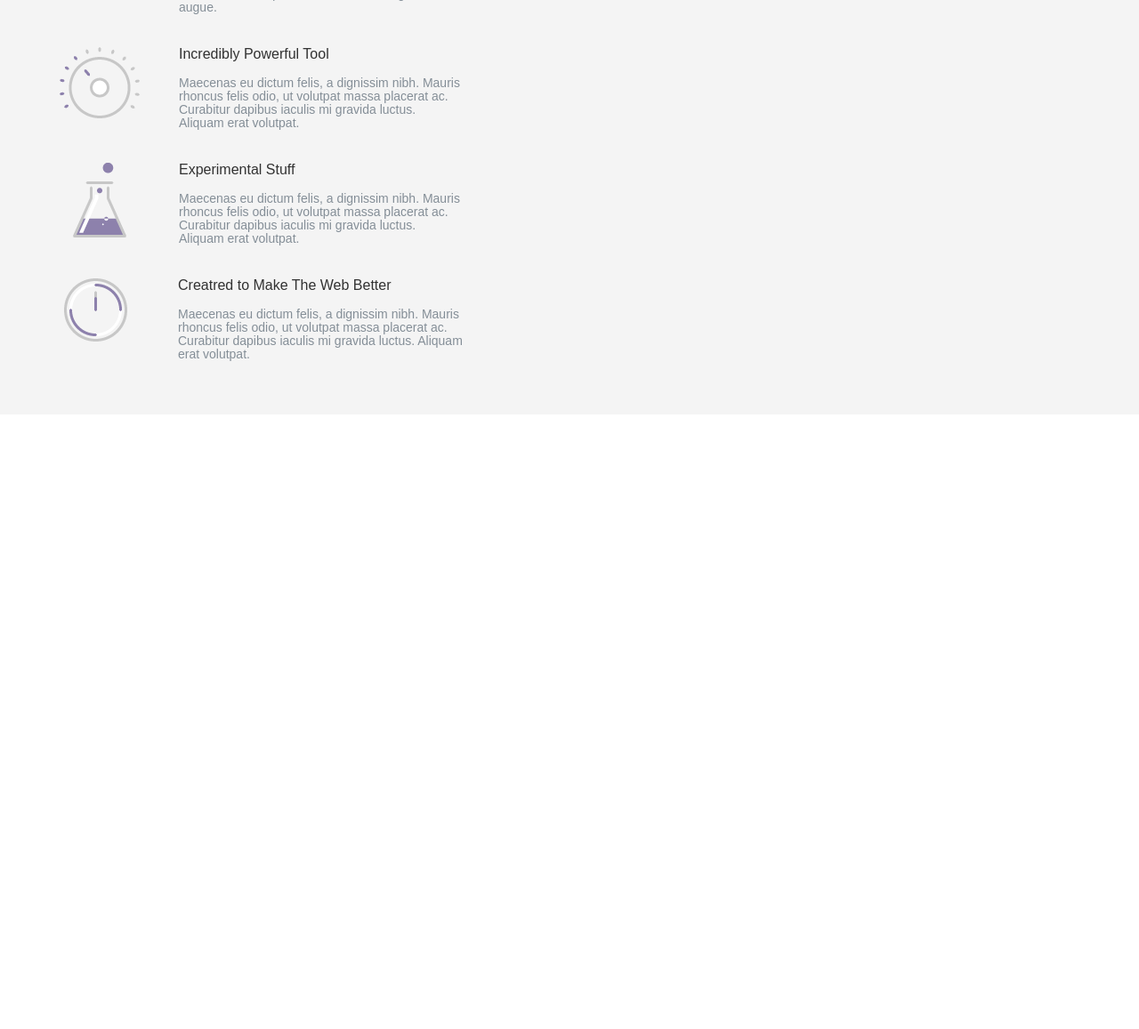
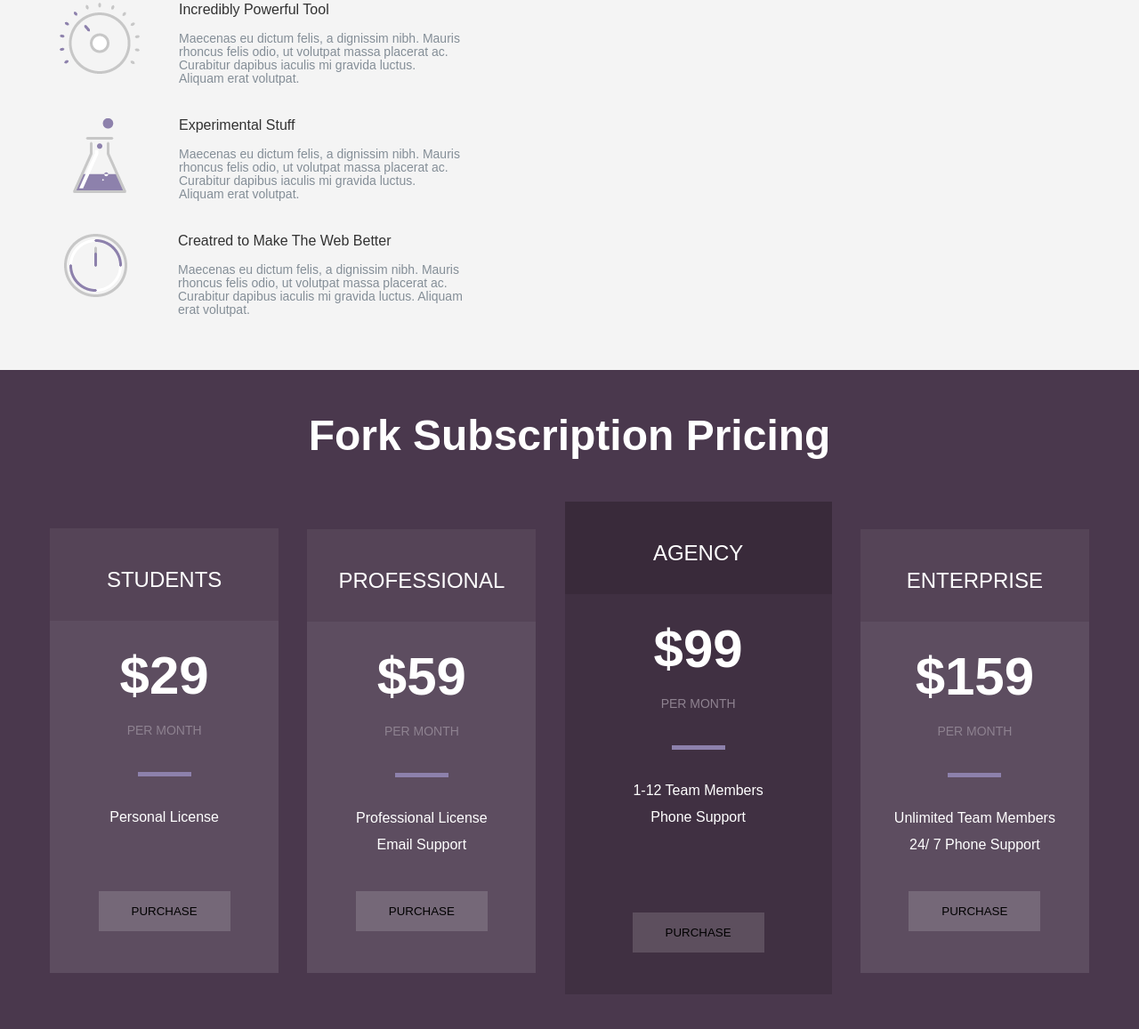
Before and after one commit to madestavich/step-2, a website: page index.html in a window 1280 px wide. Shown: the part 1533-2690 px from the top of the page at 89% size. Before the commit the page ends 2020 px from the top, so only its background shows below. Drawn offline with nearby package versions, Linux system fonts and the light colour scheme; files that its build step writes are made by us from their sources; files whose address does not match are found by name.

Commit message:
+Fork Subscription Pricing

```diff
--- a/index.html
+++ b/index.html
@@ -67,8 +67,7 @@
     <section class="about">
       <div class="container">
         <p class="app-text">Unlimited 30-Days Trial Period</p>
-          <h2 class="about__tittle">Revolutionary
-              <p>editor</p>
+          <h2 class="about__tittle">Revolutionary  editor
           </h2>
           <p class="about__description">Aenean cursus imperdiet nisl id fermentum. Aliquam pharetra dui laoreet
               vulputate
@@ -90,11 +89,11 @@
                     <svg class="octicon octicon-star v-align-text-bottom" viewBox="0 0 14 16" version="1.1"
                         width="14" height="16" aria-hidden="true">
                         <path fill-rule="evenodd"
-                              d="M14 6l-4.9-.6 4L7 1 4.9 5.36 0 6l3.6 3.26L2.67 14 7 11.67 11.33 14l-.93-4.74L14 6z">
+                            d="M14 6l-4.9-.64L7 1 4.9 5.36 0 6l3.6 3.26L2.67 14 7 11.67 11.33 14l-.93-4.74L14 6z">
                         </path>
                     </svg>
                     <span class="about__github-link_text">Star</span></a>
-                  <a href="#" class="about__github-link_count">14,646</a>
+                <a href="#" class="about__github-link_count">14,665</a>
             </div>
               <div class="about__github-links-container flex-wrapper">
                   <a href="#" class="about__github-link flex-wrapper">
@@ -183,6 +182,84 @@
 
 
 
+
+
+
+
+
+
+
+
+
+
+
+
+
+
+
+
+
+
+
+<section class="pricing">
+  <div class="container">
+      <h2 class="pricing__title">Fork Subscription
+          Pricing</h2>
+      <div class="pricing__list flex-wrapper">
+          <div class="pricing__item">
+              <p class="pricing__item_title">Students</p>
+              <div class="pricing__item_bg-wrapper">
+                  <p class="pricing__item_price">$29</p>
+                  <p class="pricing__item_per-month">per month</p>
+                  <div class="pricing__item_line"></div>
+                  <p class="pricing__item_description pricing__item_description-mod">Personal License</p>
+                  <button class="btn pricing__item_btn-mod">purchase</button>
+              </div>
+          </div>
+          <div class="pricing__item">
+              <p class="pricing__item_title">professional</p>
+              <div class="pricing__item_bg-wrapper">
+                  <p class="pricing__item_price">$59</p>
+                  <p class="pricing__item_per-month">per month</p>
+                  <div class="pricing__item_line"></div>
+                  <p class="pricing__item_description">Professional License</br>
+                      Email Support</p>
+                  <button class="btn pricing__item_btn-mod">purchase</button>
+              </div>
+          </div>
+          <div class="pricing__item">
+              <p class="pricing__item_title pricing__item_title-active">agency</p>
+              <div class="pricing__item_bg-wrapper pricing__item_bg-wrapper-active">
+                  <p class="pricing__item_price">$99</p>
+                  <p class="pricing__item_per-month">per month</p>
+                  <div class="pricing__item_line"></div>
+                  <p class="pricing__item_description pricing__item_description-active">1-12 Team Members</br>
+                      Phone Support</p>
+                  <button class="btn pricing__item_btn-mod">purchase</button>
+              </div>
+          </div>
+          <div class="pricing__item">
+              <p class="pricing__item_title">enterprise</p>
+              <div class="pricing__item_bg-wrapper">
+                  <p class="pricing__item_price">$159</p>
+                  <p class="pricing__item_per-month">per month</p>
+                  <div class="pricing__item_line"></div>
+                  <p class="pricing__item_description">Unlimited Team Members</br>
+                      24/ 7 Phone Support</p>
+                  <button class="btn pricing__item_btn-mod ">purchase</button>
+              </div>
+          </div>
+      </div>
+  </div>
+</section>
+
+
+
+
+
+
+
+
     <script src="./dist/js/scripts.min.js"></script>
   </body>
 </html>
--- a/src/scss/_main.scss
+++ b/src/scss/_main.scss
@@ -272,7 +272,7 @@
 .tools__editor-img {
   background-image: url(../img/tools/editor.png);
   background-repeat: no-repeat;
-  width: 317px;
+  width: 290px;
   min-height: 497px;
   position: absolute;
   right: 0;
@@ -298,3 +298,127 @@
     }
   }
 }
+
+
+
+// pricing section !!!
+
+
+
+
+
+
+
+.pricing {
+  background: #4a384d;
+  text-align: center;
+  padding-bottom: 97px;
+
+  &__title {
+    padding: 50px 0;
+    color: $white-text;
+    font-size: 36px;
+    font-weight: 700;
+  }
+  &__item_title {
+    background: rgba(255, 255, 255, 0.06);
+    padding: 46px 0 34px;
+    color: $white-text;
+    font-size: 24px;
+    text-transform: uppercase;
+  }
+  &__item_title-active {
+    background: #392a3a;
+  }
+  &__item_price {
+    color: $white-text;
+    font-size: 60px;
+    font-weight: 700;
+    padding: 32px 0 24px;
+  }
+  &__item_line {
+    background: #8d81ac;
+    height: 5px;
+    width: 60px;
+    margin-bottom: 31px;
+
+  }
+  &__item_per-month {
+    text-transform: uppercase;
+    font-size: 14px;
+    color: #8e8290;
+    position: relative;
+    padding-bottom: 40px;
+  }
+
+  &__item_description {
+    color: $white-text;
+    font-size: 16px;
+    line-height: 30px;
+    margin-bottom: 37px;
+  }
+  &__item_description-mod {
+    margin-bottom: 68px;
+  }
+  &__item {
+    max-width: 257px;
+    margin: 0 auto;
+    width: 90%;
+    margin-bottom: 15px;
+  }
+
+  &__item_bg-wrapper {
+    @include flex-colum;
+    align-items: center;
+    background: #5d4d60;
+  }
+  &__item_bg-wrapper-active {
+    background: #403042;
+  }
+  &__item_btn-mod {
+    margin-bottom: 47px;
+    text-transform: uppercase;
+    background: rgba(255, 255, 255, 0.15);
+    border: 0;
+    padding: 15px 37px;
+  }
+  &__item_btn-mod:hover {
+    background: rgba(255, 255, 255, 0.7);
+    color: #7f6d78;
+
+  }
+  &__item:nth-child(3) {
+    max-width: 300px;
+    height: 560px;
+  }
+  &__item_description-active {
+    margin-bottom: 92px;
+  }
+
+}
+
+@media screen and (min-width: #{($landscape-mobile-normal)}) {
+  .pricing {
+
+    &__title {
+      font-size: 42px;
+    }
+
+  }
+}
+
+@media screen and (min-width: #{($landscape-mobile-big)}) {
+  .pricing {
+    &__item {
+      margin: 0 auto 30px;
+    }
+  }
+}
+
+  @media screen and (min-width: #{($landscape-tablet)}) {
+    .pricing {
+      &__title {
+        font-size: 48px;
+      }
+    }
+  }
```
Lines whose indentation alone changed are shown as unchanged.
